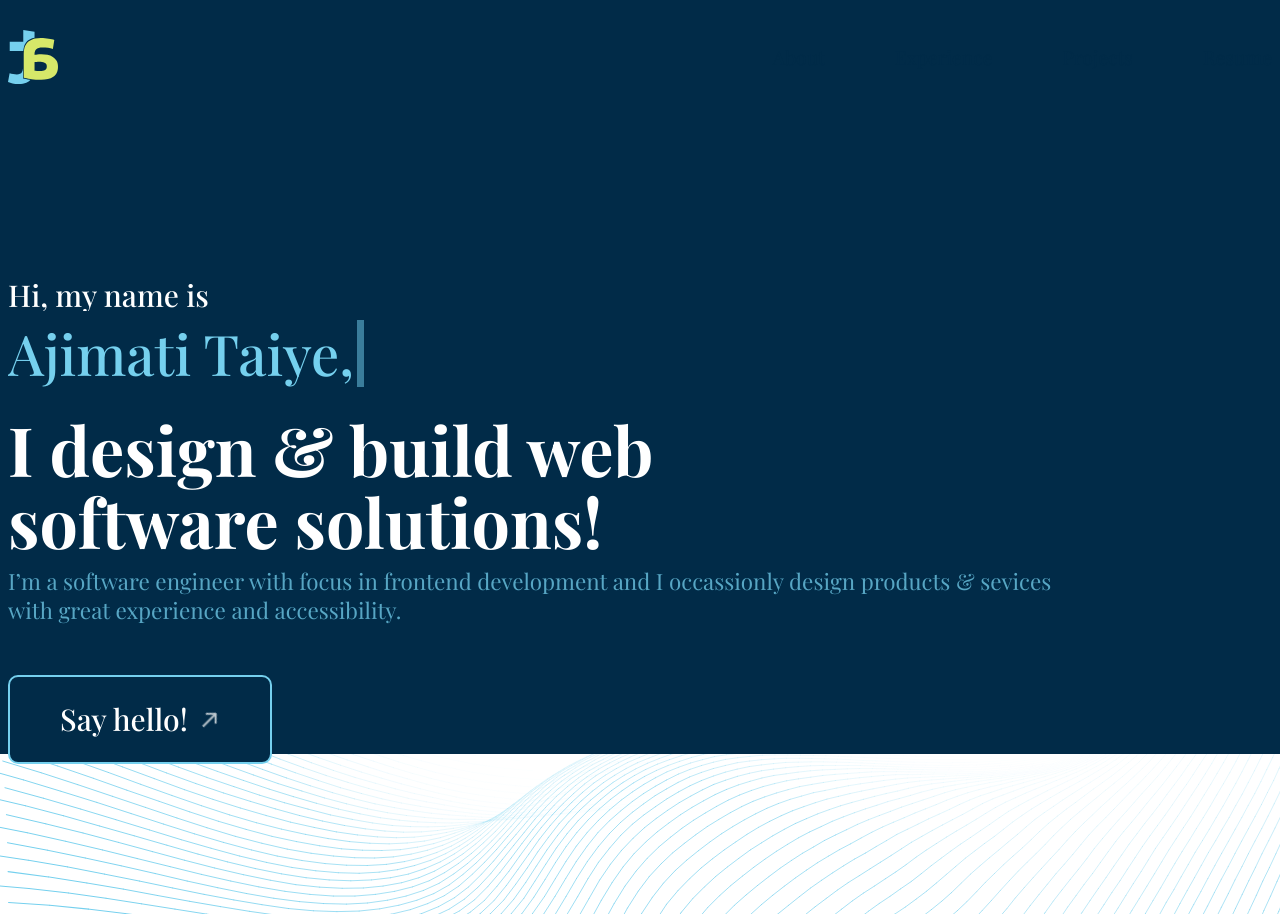
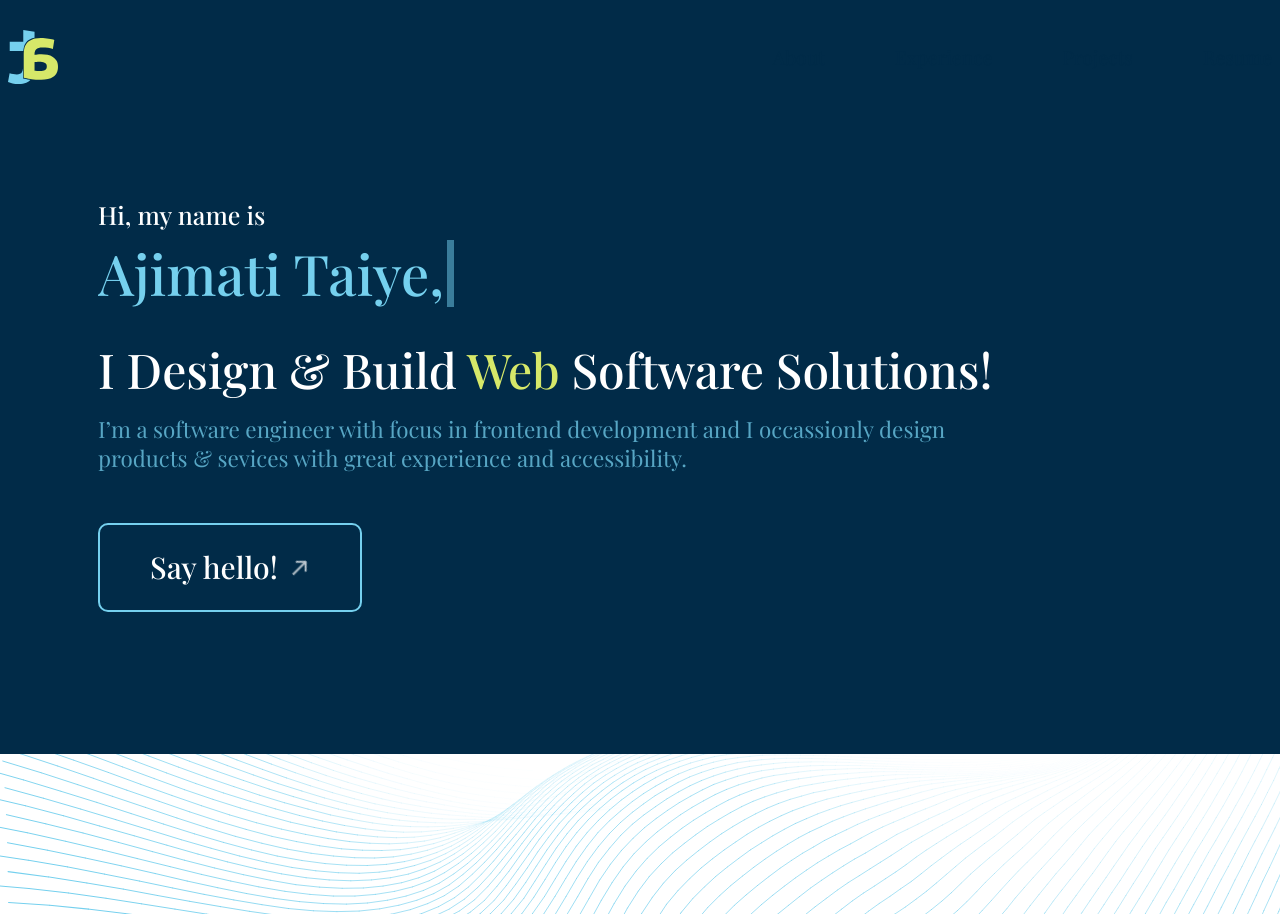
Before and after one commit to Teewaii/portfolio2, a React (Create React App) app in the folder portfolio2/: page / in a window 1280 px wide. Built offline with nearby package versions, Linux system fonts and the light colour scheme; the HTML template or start-up script is replaced by a standard one; a web font is replaced by a local one.

Commit message:
Last office Commit

```diff
--- a/portfolio2/src/App.js
+++ b/portfolio2/src/App.js
@@ -22,8 +22,11 @@ function App() {
       />
     < Hero/>
 
+    {/* <ScrollToTop style={{ color: '#146284' }} smooth component={<ChevronUpIcon />} /> */}
 
-    {/* <ScrollToTop style={{ color: '#146284' }} smooth component={<ChevronUpIcon />} /> */}
+    {!toggle &&
+        <div className="overlay bg-primary opacity-[0.8]  absolute top-0 left-0 right-0 bottom-0" onClick={toggleMenu}></div>}
+
     </div>
   );
 }
--- a/portfolio2/src/components/btn/Btn.jsx
+++ b/portfolio2/src/components/btn/Btn.jsx
@@ -3,10 +3,10 @@ import right_arrow from '../../img/rightArrow.svg';
 export default function Btn() {
   return (
     <div className='relative w-fit' >
-      <button className='flex group flex-row-reverse text-[20px] relative group text-[white]  gap-2 md:gap-3 items-center rounded-[10px] py-[12px] border-secondary border-2
+      <button className='flex  flex-row-reverse group text-[20px] relative  text-[white]  gap-2 md:gap-3 items-center rounded-[10px] py-[12px] border-secondary border-2
       px-[15px] lg:py-[20px] lg:px-[50px] md:text-[30px] font-medium overflow-hidden z-[10] hover:ease-in-out
-      after:absolute after:bg-[white] hover:border-0  after:left-0 after:right-[1] hover:after:right-[0] after:top-0 after:bottom-0 after:z-[-1]
-     duration-300  bg-primary   hover:text-primary '><span className='animate-pulse -rotate-45 group-hover:rotate-0 '><svg width="20" height="25" viewBox="0 0 10 8" fill="none" xmlns="http://www.w3.org/2000/svg">
+      after:absolute after:bg-[white] hover:border-0  after:left-0 after:right-[0] after:opacity-0 hover:after:opacity-100 after:top-0 after:bottom-0 after:z-[-1]
+     duration-500  bg-primary   hover:text-primary '><span className='animate-pulse -rotate-45 group-hover:rotate-0 '><svg width="20" height="25" viewBox="0 0 10 8" fill="none" xmlns="http://www.w3.org/2000/svg">
           <path className='fill-[white] group-hover:fill-primary' d="M9.35355 4.35355C9.54882 4.15829 9.54882 3.84171 9.35355 3.64645L6.17157 0.464466C5.97631 0.269204 5.65973 0.269204 5.46447 0.464466C5.2692 0.659728 5.2692 0.976311 5.46447 1.17157L8.29289 4L5.46447 6.82843C5.2692 7.02369 5.2692 7.34027 5.46447 7.53553C5.65973 7.7308 5.97631 7.7308 6.17157 7.53553L9.35355 4.35355ZM0 4.5H9V3.5H0V4.5Z" fill="#DBF66F" />
         </svg>
         </span>Say hello!</button>
--- a/portfolio2/src/components/hero/Hero.jsx
+++ b/portfolio2/src/components/hero/Hero.jsx
@@ -10,23 +10,24 @@ export default function Hello() {
     lg:bg-spiral-lg
     '>
 
-      <div className="hero-wrapper bg-primary pt-[120px] lg:h-[80vh]   container h-[80vh]">
-     <div className="bucket
-      ">
+      <div className="hero-wrapper bg-primary pt-[80px] h-[80vh]
+
+      lg:h-[80vh] lg:pt-[40px]  ">
+     <div className="bucket container max-w-[1100px] ">
+
      <div className="desc text-left lg:flex-[1.7]  overflow-x-hidden">
           <h2 className='mb-[5px] font-medium text-[18px] text-[white]
-                    lg:text-[30px] md:mt-[50px]  3xl:mt-[100px]  3xl:text-[30px]
+                    lg:text-[25px] md:mt-[50px]  2xl:mt-[100px]  3xl:text-[30px]
                     '>Hi, my name is</h2>
 
 <h1 className='name text-secondary text-[1.8rem] mb-[12px] relative  inline-block pr-[3px]
                        md:text-[2.5rem] md:mb-[18px] 2xl:mb-[26px]  xl:text-[3.5rem]  bg-primary
                        '>Ajimati Taiye,</h1>
-          <h1 className='header font-700 job   text-[2rem] relative text-[white]
-          mb-[10px] md:text-[68px] 2xl:text-[80px] md:leading-[4.5rem] 2xl:leading-[5rem]  md:max-w-[650px]
-           2xl:max-w-[750px]
+          <h1 className='header font-700 job   text-[2rem] relative text-[white]  leading-[2.6rem]
+          mb-[10px] md:text-[48px] 2xl:text-[80px] md:leading-[4.5rem] 2xl:leading-[6rem]
 
-                    ' >I design & build web software solutions!</h1>
-          <p className="body text-[0.9rem] md:text-[1.4rem] mb-[45px] text-secondary opacity-75 font-light leading-[1.3rem]
+           ' >I Design & Build <span className='text-green'>Web</span> Software Solutions!</h1>
+          <p className="body text-[0.9rem] md:text-[1.4rem] mb-[60px] text-secondary opacity-75 font-light leading-[1.3rem]
                     md:w-[85%]   2xl:text-[1.5rem]  2xl:w-[75%] md:mb-[50px] 2xl:mb-[90px] md:leading-[1.8rem] 2xl:leading-[2rem]
                     ">I’m a  software engineer with focus in frontend development and I occassionly design products & sevices with great experience and accessibility. </p>
           <Btn />
--- a/portfolio2/src/index.css
+++ b/portfolio2/src/index.css
@@ -44,7 +44,7 @@ code {
   }
 
   .header {
-    @apply text-primary font-[700] text-[2.2rem] leading-[2.5rem]
+    @apply text-primary font-[500] text-[2.2rem]
   }
 
   h2 {
```
